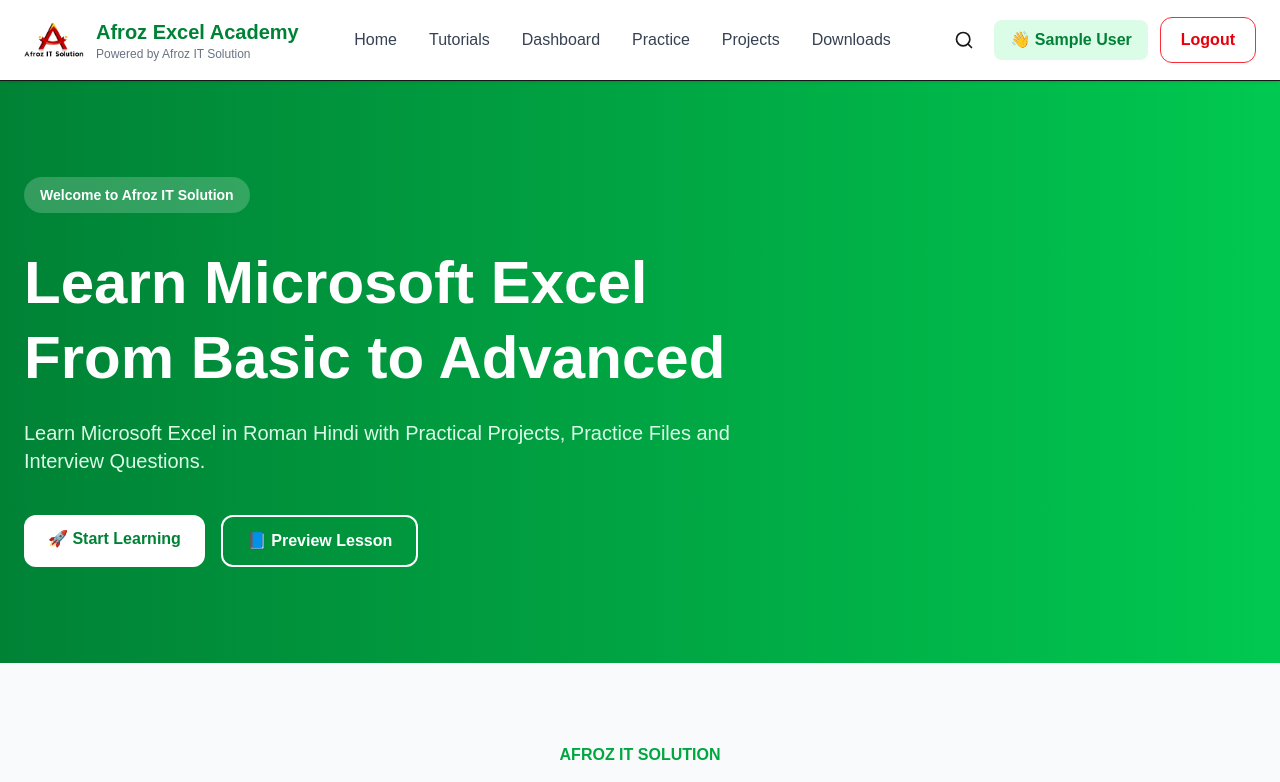
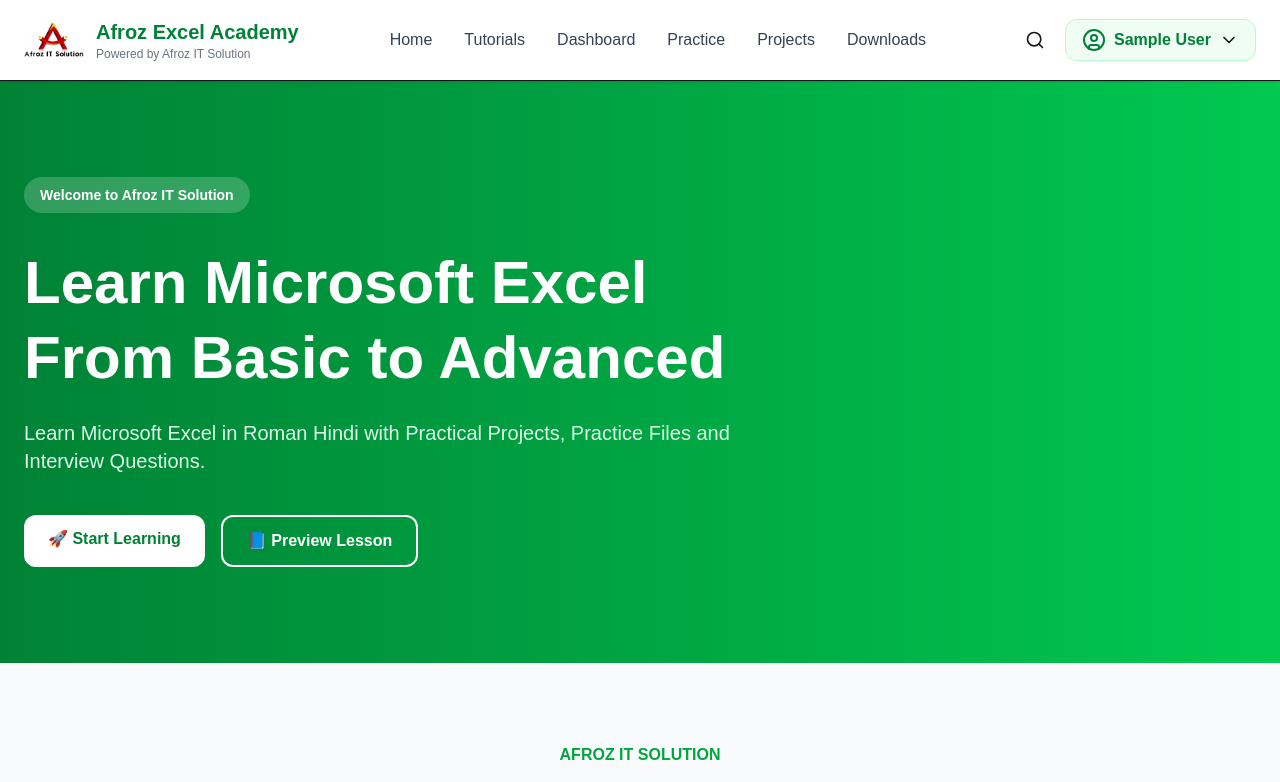
Before and after one commit to afroz-creator/afroz-excel-academy, a Next.js app: page / in a window 1280 px wide. Shown: the top 782 px of the page. Built offline with nearby package versions, Linux system fonts and the light colour scheme; no server answers; the database is empty; sample sign-in values are in the browser's storage.

Commit message:
Added User Dropdown

```diff
--- a/components/layout/Header.tsx
+++ b/components/layout/Header.tsx
@@ -1,5 +1,6 @@
 "use client";
 
+import UserDropdown from "./UserDropdown";
 import { useEffect, useState } from "react";
 import Image from "next/image";
 import Link from "next/link";
@@ -119,18 +120,10 @@ export default function Header() {
             </button>
 
             {loading ? null : user ? (
-              <>
-                <span className="rounded-lg bg-green-100 px-4 py-2 font-semibold text-green-700">
-                  👋 {user.displayName || "Student"}
-                </span>
-
-                <button
-                  onClick={handleLogout}
-                  className="rounded-xl border border-red-500 px-5 py-2.5 font-semibold text-red-600 transition hover:bg-red-50"
-                >
-                  Logout
-                </button>
-              </>
+              <UserDropdown
+                user={user}
+                onLogout={handleLogout}
+              />
             ) : (
               <>
                 <Link
--- /dev/null
+++ b/components/layout/UserDropdown.tsx
@@ -0,0 +1,127 @@
+"use client";
+
+import { useState } from "react";
+import Link from "next/link";
+import { User } from "firebase/auth";
+import {
+  ChevronDown,
+  UserCircle,
+  BookOpen,
+  Download,
+  Award,
+  Settings,
+  LogOut,
+} from "lucide-react";
+
+interface UserDropdownProps {
+  user: User;
+  onLogout: () => void;
+}
+
+export default function UserDropdown({
+  user,
+  onLogout,
+}: UserDropdownProps) {
+  const [open, setOpen] = useState(false);
+
+  return (
+    <div className="relative">
+
+      <button
+        onClick={() => setOpen(!open)}
+        className="flex items-center gap-2 rounded-xl border border-green-200 bg-green-50 px-4 py-2 transition hover:bg-green-100"
+      >
+        <UserCircle className="h-6 w-6 text-green-700" />
+
+        <span className="font-semibold text-green-700">
+          {user.displayName || "Student"}
+        </span>
+
+        <ChevronDown
+          className={`h-5 w-5 transition ${
+            open ? "rotate-180" : ""
+          }`}
+        />
+      </button>
+
+      {open && (
+        <div className="absolute right-0 mt-3 w-72 rounded-2xl border bg-white shadow-xl">
+
+          <div className="border-b p-5">
+
+            <p className="text-sm text-gray-500">
+              Welcome 👋
+            </p>
+
+            <h3 className="mt-1 text-lg font-bold">
+              {user.displayName}
+            </h3>
+
+            <p className="text-sm text-gray-500">
+              {user.email}
+            </p>
+
+          </div>
+
+          <div className="p-2">
+
+            <Link
+              href="/profile"
+              className="flex items-center gap-3 rounded-xl px-4 py-3 hover:bg-gray-100"
+            >
+              <UserCircle size={20} />
+              My Profile
+            </Link>
+
+            <Link
+              href="/dashboard"
+              className="flex items-center gap-3 rounded-xl px-4 py-3 hover:bg-gray-100"
+            >
+              <BookOpen size={20} />
+              My Courses
+            </Link>
+
+            <Link
+              href="/downloads"
+              className="flex items-center gap-3 rounded-xl px-4 py-3 hover:bg-gray-100"
+            >
+              <Download size={20} />
+              My Downloads
+            </Link>
+
+            <Link
+              href="/certificates"
+              className="flex items-center gap-3 rounded-xl px-4 py-3 hover:bg-gray-100"
+            >
+              <Award size={20} />
+              Certificates
+            </Link>
+
+            <Link
+              href="/settings"
+              className="flex items-center gap-3 rounded-xl px-4 py-3 hover:bg-gray-100"
+            >
+              <Settings size={20} />
+              Settings
+            </Link>
+
+          </div>
+
+          <div className="border-t p-2">
+
+            <button
+              onClick={onLogout}
+              className="flex w-full items-center gap-3 rounded-xl px-4 py-3 text-red-600 hover:bg-red-50"
+            >
+              <LogOut size={20} />
+              Logout
+            </button>
+
+          </div>
+
+        </div>
+      )}
+
+    </div>
+  );
+}
```
